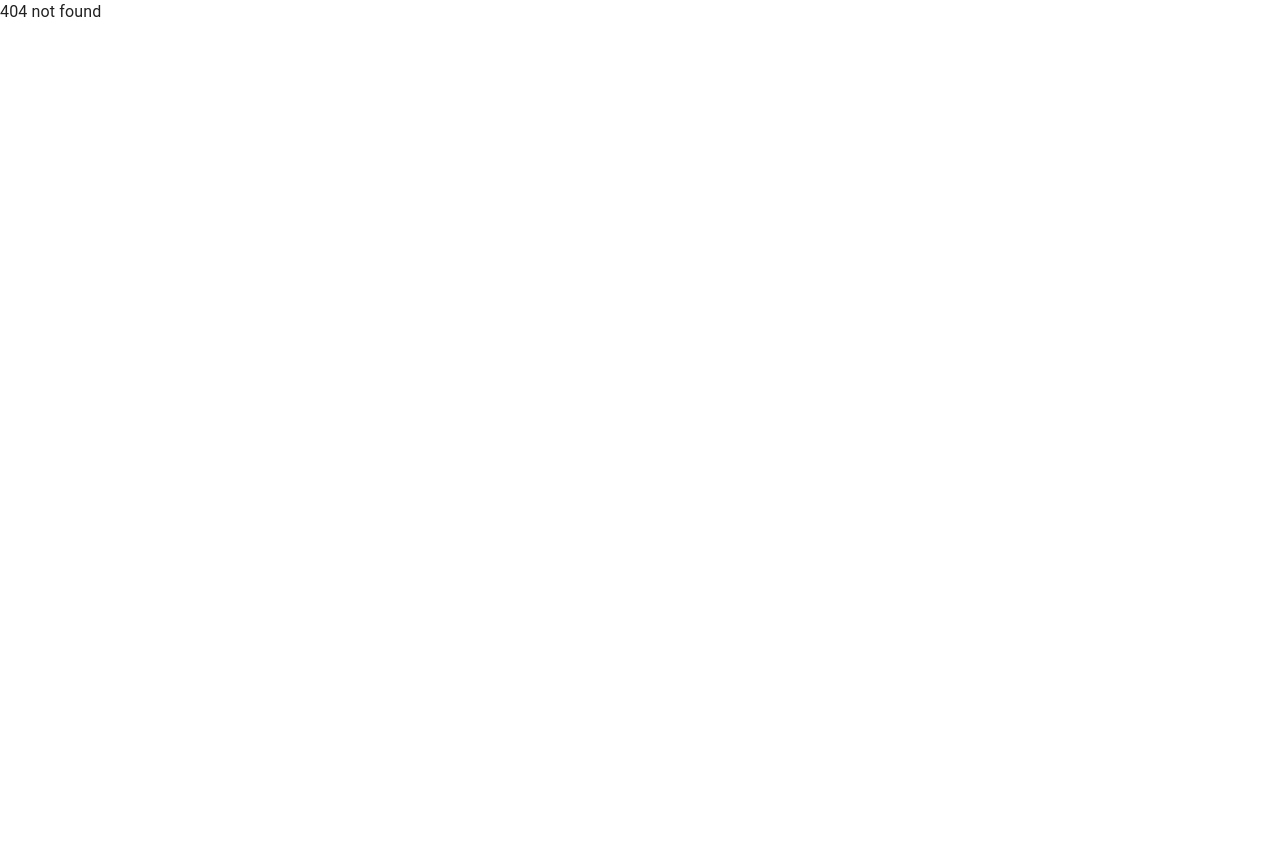
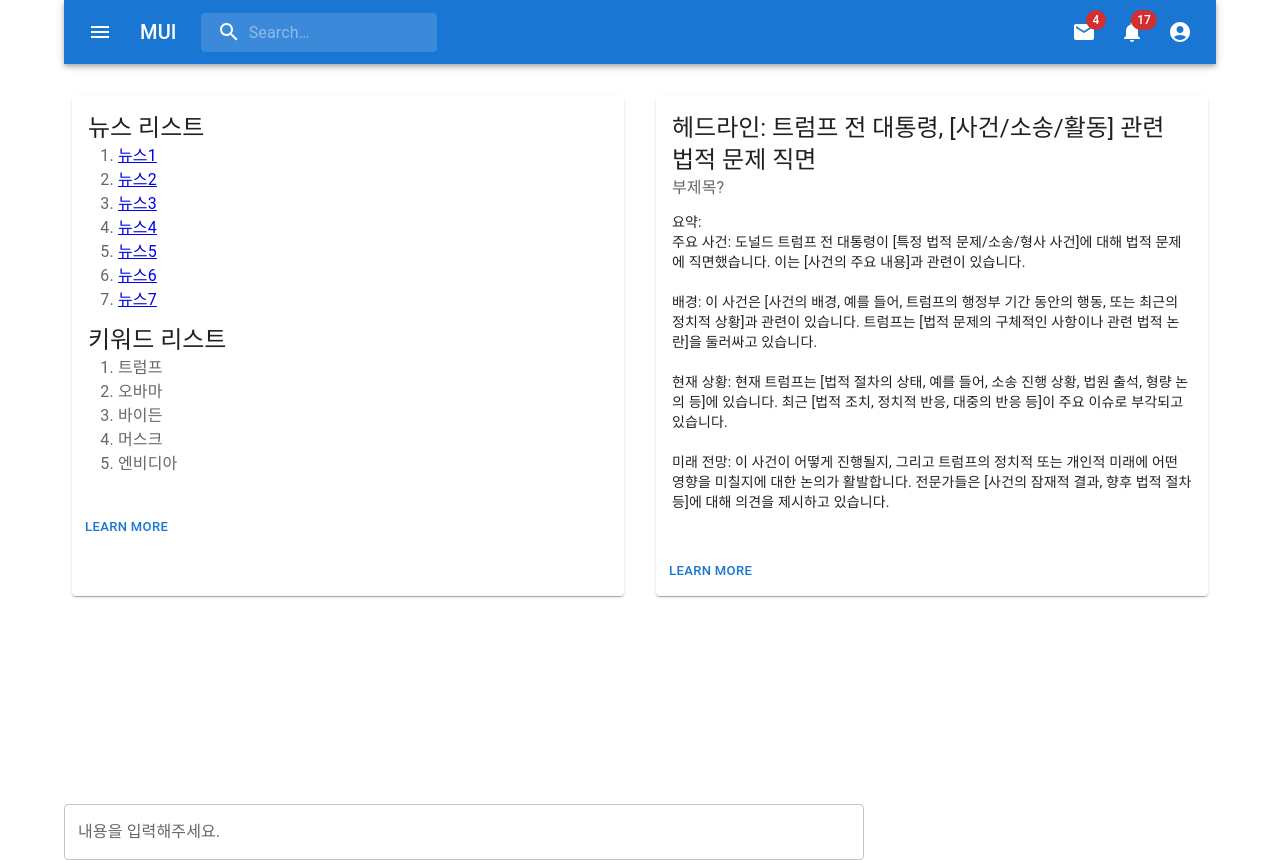
Before and after one commit to 2024-summer-LLM-Bootcamp/NewSearchPedia_FE, a React (Vite) app: page / in a window 1280 px wide. Before the commit this address had no page. Before the commit the page ends 800 px from the top, so only its background shows below. Built offline with nearby package versions, Linux system fonts and the light colour scheme.

Commit message:
feat: zustand 적용한 로그인 유지

```diff
--- a/src/App.jsx
+++ b/src/App.jsx
@@ -1,20 +1,51 @@
-import React from 'react';
+import React, { useEffect } from 'react';
 import { Routes, Route, BrowserRouter } from 'react-router-dom';
 import { Article, Login, NotFound, SignUp } from './pages';
+import useUserStore from './store/useUserStore';
+import auth from './api/accountAPI';
+import isExpired from './utils/isExpired';
 
 function App() {
+  const { isLoadingUser, setUser, resetUser, setIsLoadingUser } = useUserStore();
+
+  useEffect(() => {
+    const setUserInformation = async () => {
+      if (isExpired('access_expiration')) {
+        resetUser();
+      } else {
+        await auth
+          .getUser()
+          .then((res) => {
+            setUser({
+              pk: res.data.pk,
+              name: res.data.name,
+              email: res.data.email,
+            });
+          })
+          .catch((err) => {
+            console.log(err);
+          });
+      }
+    };
+
+    setUserInformation();
+    setIsLoadingUser(true);
+  }, [resetUser, setUser, setIsLoadingUser]);
+
   return (
+    isLoadingUser && (
       <div className="App">
         <BrowserRouter>
           <Routes>
             <Route path="/signup" element={<SignUp />} />
             <Route path="/login" element={<Login />} />
-          <Route path="/article" element={<Article />} />
+            <Route path="/" element={<Article />} />
             {/* notFound : 일치하는 라우트 없는 경우 처리 */}
             <Route path="*" element={<NotFound />} />
           </Routes>
         </BrowserRouter>
       </div>
+    )
   );
 }
 
--- a/src/pages/login/login.jsx
+++ b/src/pages/login/login.jsx
@@ -2,6 +2,8 @@ import React, { useState } from 'react';
 import { Box, Avatar, Button, TextField, Link, Grid, Typography, Container, InputAdornment, IconButton } from '@mui/material';
 import LockOutlinedIcon from '@mui/icons-material/LockOutlined';
 import { Visibility, VisibilityOff } from '@mui/icons-material';
+import moment from 'moment';
+import auth from '../../api/accountAPI';
 
 function Login() {
   const [showPassword, setShowPassword] = useState(false);
@@ -13,10 +15,26 @@ function Login() {
   const handleSubmit = (event) => {
     event.preventDefault();
     const data = new FormData(event.currentTarget);
-    console.log({
-      email: data.get('email'),
-      password: data.get('password'),
-    });
+
+    const submitData = { email: data.get('email'), password: data.get('password') };
+    console.log('login:', submitData);
+
+    auth.logout();
+    auth
+      .login(submitData)
+      .then((res) => {
+        console.log('login sucess', res);
+        localStorage.setItem('access_token', res.data.access);
+        localStorage.setItem('access_expiration', moment().add(30, 'minute').format('yyyy-MM-DD HH:mm:ss'));
+
+        window.location.href = '/';
+      })
+      .catch((err) => {
+        console.log('login err', err);
+        if (err.response.status === 400) {
+          alert('유효하지 않은 회원정보입니다.');
+        }
+      });
   };
 
   return (
--- a/src/pages/signup/signup.jsx
+++ b/src/pages/signup/signup.jsx
@@ -2,6 +2,7 @@ import React, { useState } from 'react';
 import { Box, Avatar, Button, TextField, Link, Grid, Typography, Container, InputAdornment, IconButton } from '@mui/material';
 import LockOutlinedIcon from '@mui/icons-material/LockOutlined';
 import { Visibility, VisibilityOff } from '@mui/icons-material';
+import auth from '../../api/accountAPI';
 
 function SignUp() {
   const [showPassword, setShowPassword] = useState(false);
@@ -16,12 +17,20 @@ function SignUp() {
     const submitData = {
       name: data.get('name'),
       email: data.get('email'),
-      password: data.get('password'),
+      password1: data.get('password'),
       password2: data.get('password2'),
     };
 
-    if (submitData.password !== submitData.password2) alert('비밀번호가 일치하지 않습니다.');
-    else console.log(submitData);
+    if (submitData.password1 !== submitData.password2) alert('비밀번호가 일치하지 않습니다.');
+    else
+      auth
+        .signUp(submitData)
+        .then((res) => {
+          console.log('signup success', res);
+        })
+        .catch((err) => {
+          console.log('signup err', err);
+        });
   };
 
   return (
--- /dev/null
+++ b/src/store/useUserStore.js
@@ -0,0 +1,25 @@
+import { create } from 'zustand';
+import { createJSONStorage, persist } from 'zustand/middleware';
+
+const useUserStore = create(
+  persist(
+    (set) => ({
+      user: { pk: 0, email: '', name: '' },
+      isLoadingUser: false,
+
+      setUser: (user) => set({ user }),
+      resetUser: () => {
+        set({ user: { pk: 0, email: '', name: '' } });
+      },
+      setIsLoadingUser: (value) => {
+        set({ isLoadingUser: value });
+      },
+    }),
+    {
+      name: 'user-storage', // name of the item in the storage (must be unique)
+      storage: createJSONStorage(() => sessionStorage), // (optional) by default, 'localStorage' is used
+    }
+  )
+);
+
+export default useUserStore;
```
Lines whose indentation alone changed are shown as unchanged.
